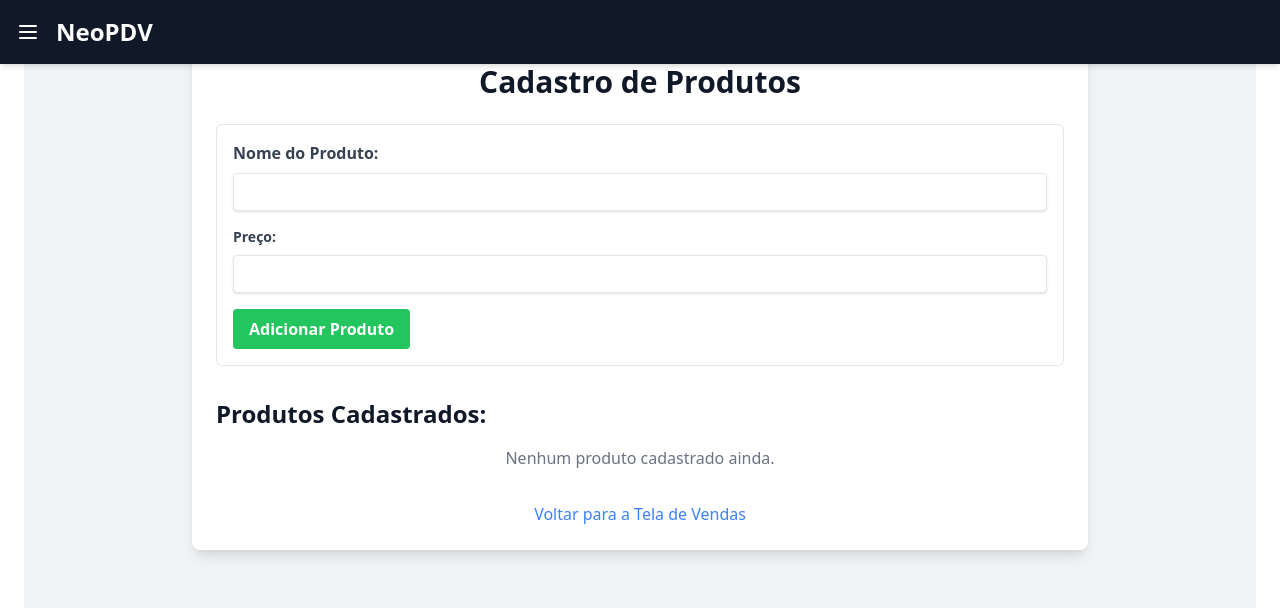
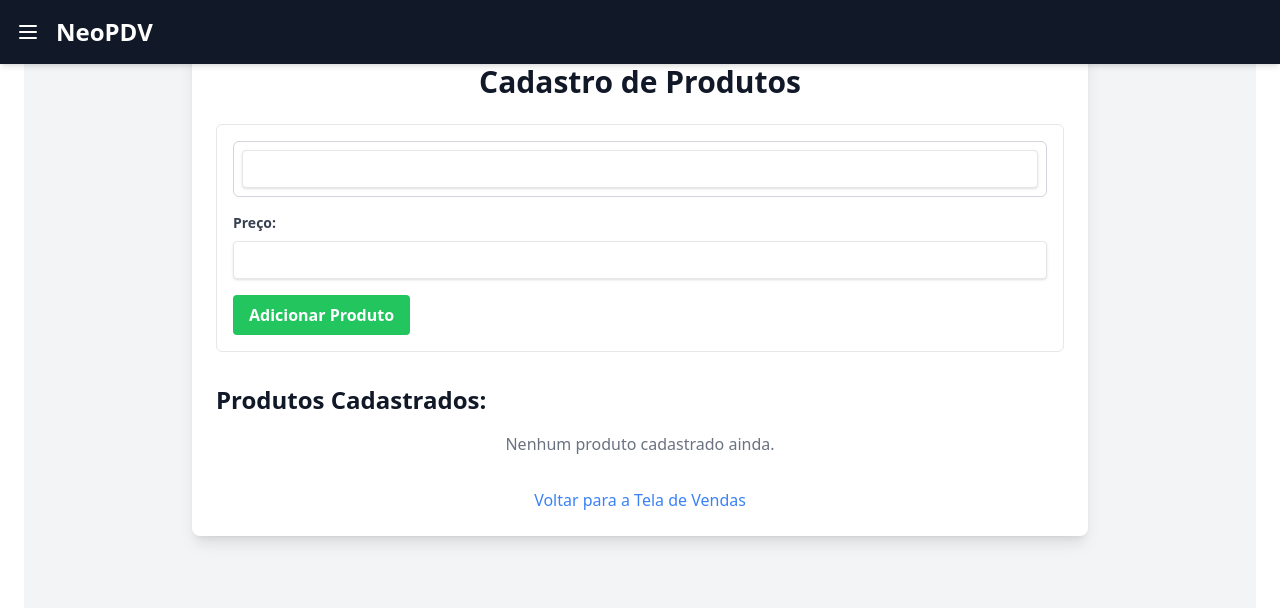
Before and after one commit to alvesgc/pdv, a React (Vite) app: page /products in a window 1280 px wide. Shown: the top 608 px of the page. Built offline with nearby package versions, Linux system fonts and the light colour scheme.

Commit message:
feat: integrate Input component for product name input in Products page

```diff
--- a/src/pages/Products.jsx
+++ b/src/pages/Products.jsx
@@ -1,6 +1,7 @@
 import React, { useState } from "react";
 import { useProducts } from '../context/ProductContext';
 import { Link } from "react-router-dom";
+import Input from "../components/Input";
 
 export default function Products() {
   const { products, addProduct, removeProduct } = useProducts();
@@ -33,13 +34,7 @@ export default function Products() {
           className="mb-8 p-4 border border-gray-200 rounded-md"
         >
           <div className="mb-4">
-            <label
-              htmlFor="productName"
-              className="block text-gray-700 tex-sm font-bold mb-2"
-            >
-              Nome do Produto:
-            </label>
-            <input
+            <Input
               type="text"
               id="productName"
               value={productName}
```
